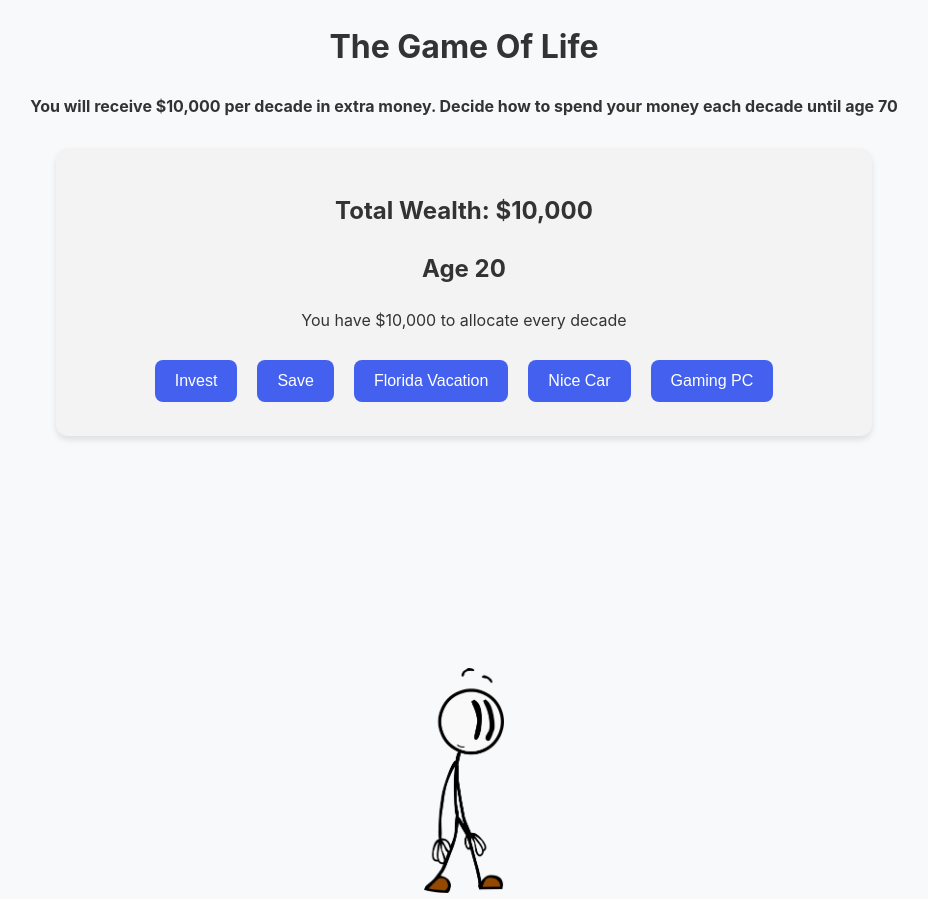
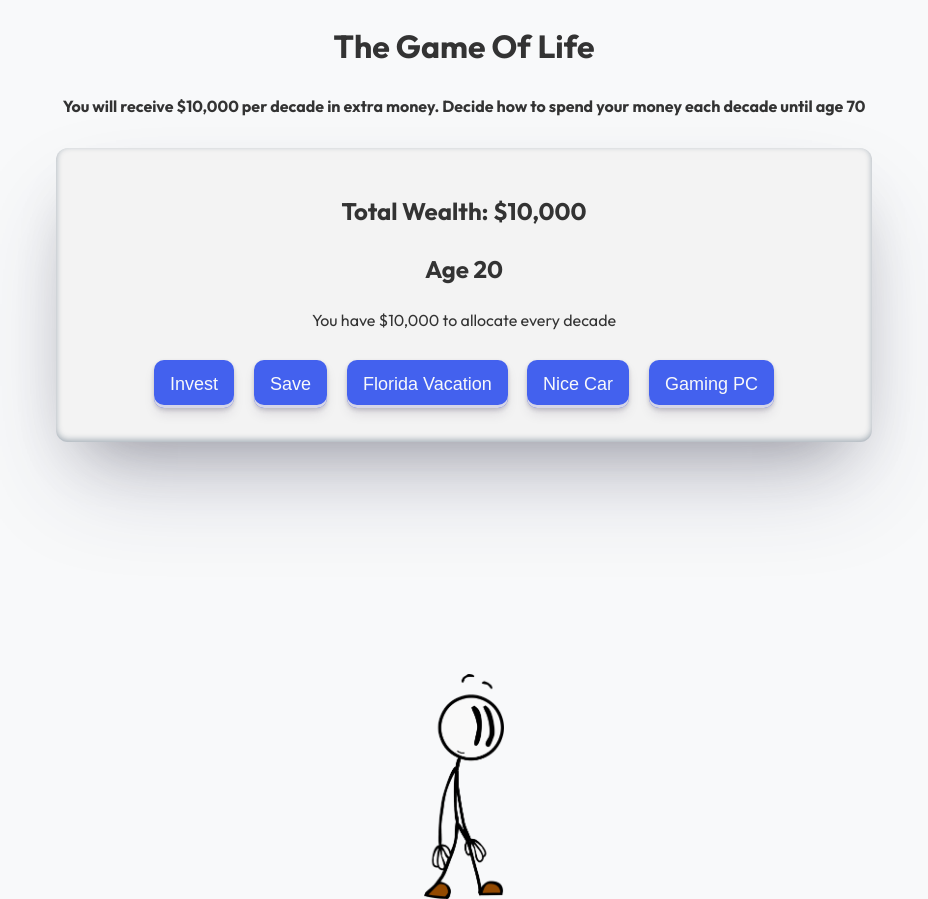
Before and after one commit to Andishen/The-Game-Of-Life, a React (Vite) app: page / in a window 1280 px wide. Shown: the whole page, without its empty margins (176-1104 px from the left). Built offline with nearby package versions, Linux system fonts and the light colour scheme.

Commit message:
box and buttons update

```diff
--- a/index.html
+++ b/index.html
@@ -5,7 +5,10 @@
     <link rel="icon" type="image/svg+xml" href="/vite.svg" />
     <meta name="viewport" content="width=device-width, initial-scale=1.0" />
     <title>The Game Of Life</title>
-    <link rel="icon" type="image/x-icon" href="/src/assets/icon.ico">
+    <link rel="icon" type="image/x-icon" href="/src/assets/icon.ico" />
+    <link rel="preconnect" href="https://fonts.googleapis.com">
+    <link rel="preconnect" href="https://fonts.gstatic.com" crossorigin>
+    <link href="https://fonts.googleapis.com/css2?family=Outfit:wght@100..900&display=swap" rel="stylesheet">
   </head>
   <body>
     <div id="root"></div>
--- a/src/index.css
+++ b/src/index.css
@@ -19,7 +19,7 @@
 }
 
 body {
-  font-family: 'Inter', 'Segoe UI', Arial, sans-serif;
+  font-family: 'Outfit', sans-serif;
   background-color: var(--background-color);
   color: var(--text-color);
   text-align: center;
@@ -34,32 +34,74 @@ body {
   background: var(--card-bg);
   border-radius: var(--border-radius);
   box-shadow: var(--shadow);
-  transition: transform 0.2s ease;
   background-color: #f3f3f3;
   width: 60%;
+  box-shadow: rgba(50, 50, 93, 0.25) 0px 50px 100px -20px,
+              rgba(0, 0, 0, 0.3) 0px 30px 60px -30px,
+              rgba(10, 37, 64, 0.35) 0px -2px 6px 0px inset;
 }
 
-.choices button {
+
+.choices button,
+button {
+  align-items: center;
+  appearance: none;
+  background-color: var(--primary-color);
+  border-radius: 10px;
+  border-width: 0;
+  box-shadow:
+    rgba(45, 35, 66, 0.2) 0 2px 4px,
+    rgba(45, 35, 66, 0.15) 0 7px 13px -3px,
+    #d6d6e7 0 -3px 0 inset;
+  box-sizing: border-box;
+  color: var(--background-color);
+  cursor: pointer;
+  display: inline-flex;
+  height: 48px;
+  justify-content: center;
+  line-height: 1;
+  list-style: none;
+  overflow: hidden;
+  padding-left: 16px;
+  padding-right: 16px;
+  position: relative;
+  text-align: left;
+  text-decoration: none;
+  transition:
+    box-shadow 0.15s,
+    transform 0.15s;
+  user-select: none;
+  -webkit-user-select: none;
+  touch-action: manipulation;
+  white-space: nowrap;
+  will-change: box-shadow, transform;
+  font-size: 18px;
   margin: 10px;
-  padding: 12px 20px;
-  border: none;
-  border-radius: 8px;
-  background-color: var(--primary-color);
-  color: white;
-  cursor: pointer;
-  font-size: 16px;
-  font-weight: 500;
-  transition: all 0.2s ease;
 }
 
-.choices button:hover {
-  background-color: var(--primary-hover);
-  transform: translateY(-2px);
-  box-shadow: 0 4px 8px rgba(0, 0, 0, 0.15);
+.choices button:focus,
+button:focus {
+  box-shadow:
+    #d6d6e7 0 0 0 1.5px inset,
+    rgba(45, 35, 66, 0.4) 0 2px 4px,
+    rgba(45, 35, 66, 0.3) 0 7px 13px -3px,
+    #d6d6e7 0 -3px 0 inset;
 }
 
-.choices button:active {
-  transform: translateY(1px);
+.choices button:hover,
+button:hover {
+  box-shadow:
+    rgba(45, 35, 66, 0.3) 0 4px 8px,
+    rgba(45, 35, 66, 0.2) 0 7px 13px -3px,
+    #d6d6e7 0 -3px 0 inset;
+  transform: translateY(-2px);
+  background-color: var(--primary-hover);
+}
+
+.choices button:active,
+button:active {
+  box-shadow: #d6d6e7 0 3px 7px inset;
+  transform: translateY(2px);
 }
 
 .character-container {
@@ -138,28 +180,6 @@ body {
   transform: scale(1.1);
 }
 
-button {
-  background-color: var(--secondary-color);
-  color: white;
-  padding: 12px 24px;
-  border: none;
-  border-radius: 8px;
-  cursor: pointer;
-  margin-top: 15px;
-  font-weight: 500;
-  transition: all 0.2s ease;
-}
-
-button:hover {
-  background-color: var(--secondary-hover);
-  transform: translateY(-2px);
-  box-shadow: 0 4px 8px rgba(0, 0, 0, 0.15);
-}
-
-button:active {
-  transform: translateY(1px);
-}
-
 @media screen and (max-width: 768px) {
   .card {
     padding: 10px;
@@ -173,6 +193,7 @@ button:active {
     margin: 5px;
     padding: 6px 10px;
     font-size: 14px;
+    height: auto;
   }
 
   .character {
```
